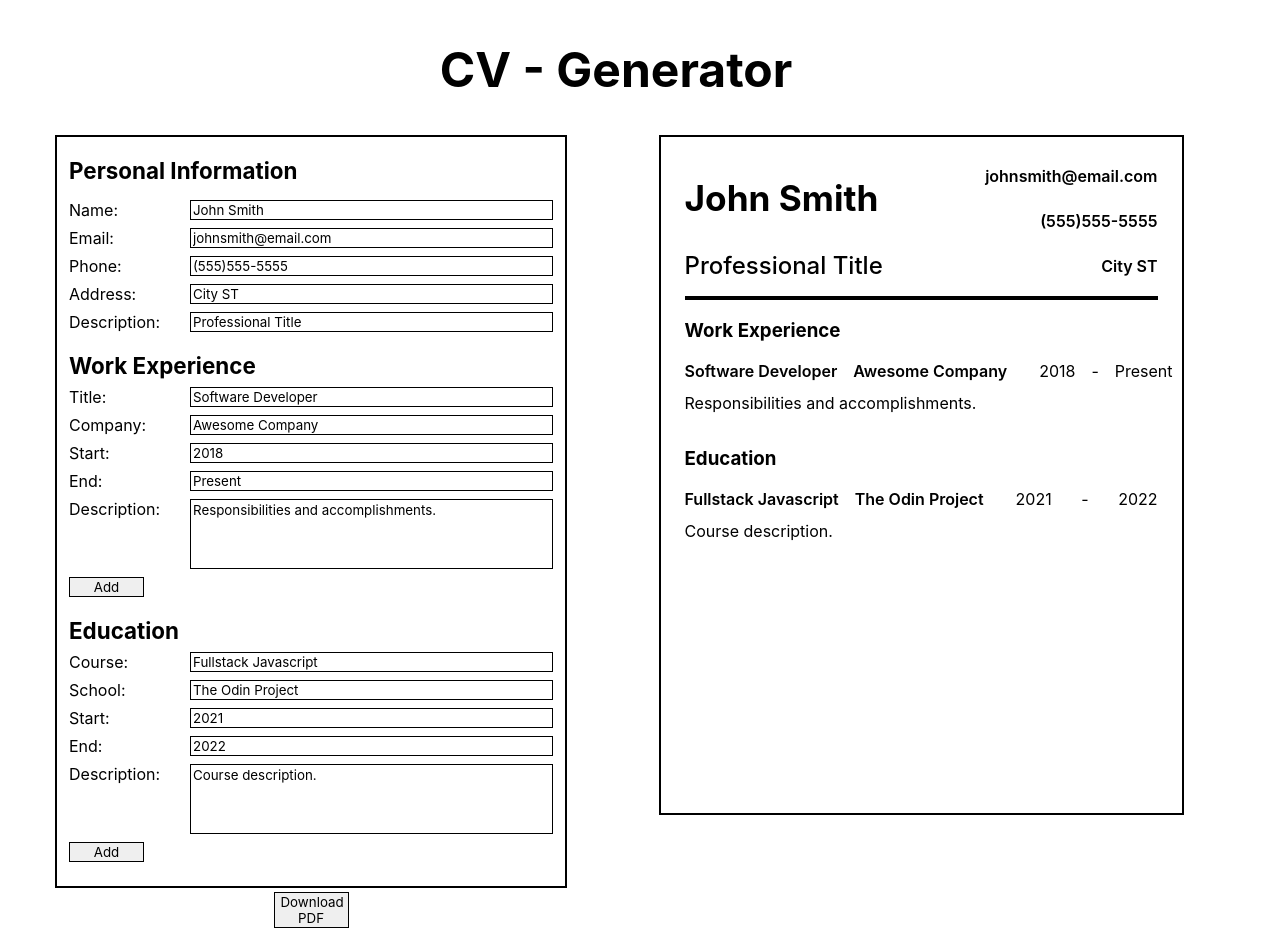
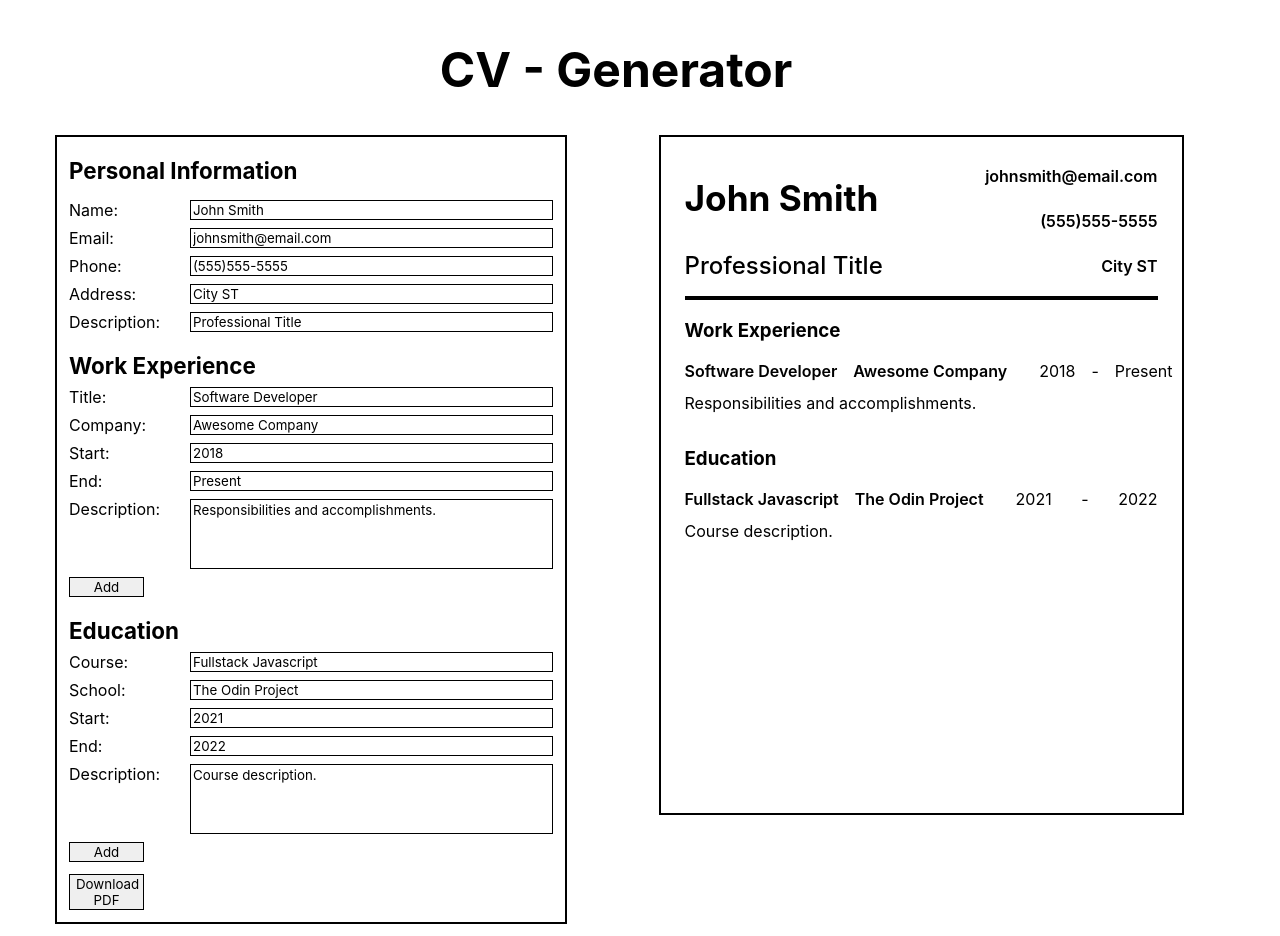
Before and after one commit to sleander94/cv-app, a React (Create React App) app: page / in a window 1280 px wide. Built offline with nearby package versions, Linux system fonts and the light colour scheme.

Commit message:
Move PDFConverter render from App to Form

```diff
--- a/src/App.js
+++ b/src/App.js
@@ -1,7 +1,6 @@
 import React, { useState } from 'react';
 import Form from './components/Form';
 import CV from './components/CV';
-import PDFConverter from './components/PDFConverter';
 import './styles/App.css';
 
 const App = () => {
@@ -83,7 +82,6 @@ const App = () => {
         addItem={addItem}
         removeItem={removeItem}
       />
-      <PDFConverter target="CV" />
       <CV values={values} />
     </div>
   );
--- a/src/components/Form.js
+++ b/src/components/Form.js
@@ -2,6 +2,7 @@ import React from 'react';
 import Personal from './Personal';
 import Work from './Work';
 import Education from './Education';
+import PDFConverter from './PDFConverter';
 import '../styles/Form.css';
 
 const Form = ({ values, handleInputChange, addItem, removeItem }) => {
@@ -51,6 +52,7 @@ const Form = ({ values, handleInputChange, addItem, removeItem }) => {
         removeButton={removeButton}
         addButtonAtEnd={addButtonAtEnd}
       />
+      <PDFConverter target="CV" />
     </form>
   );
 };
```
